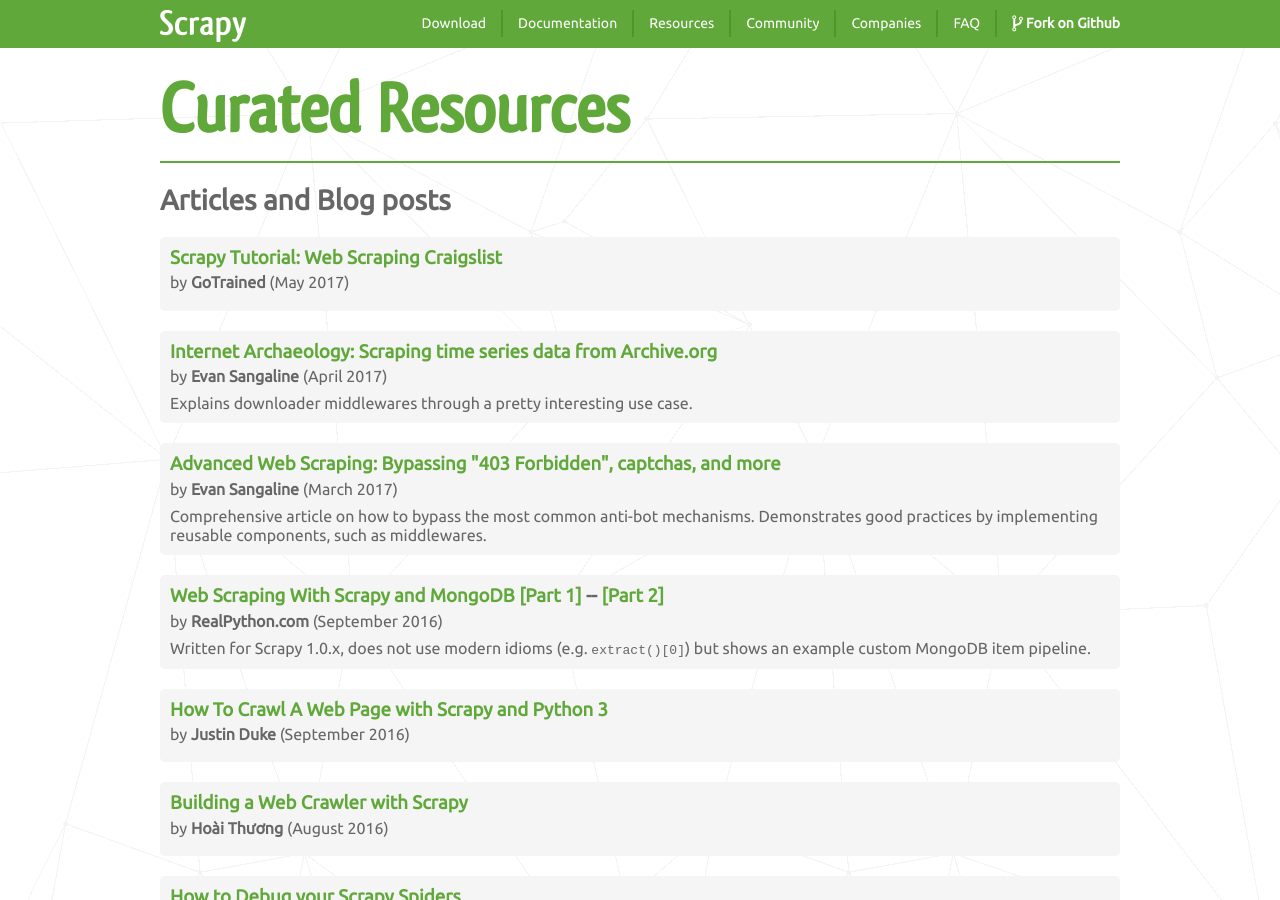
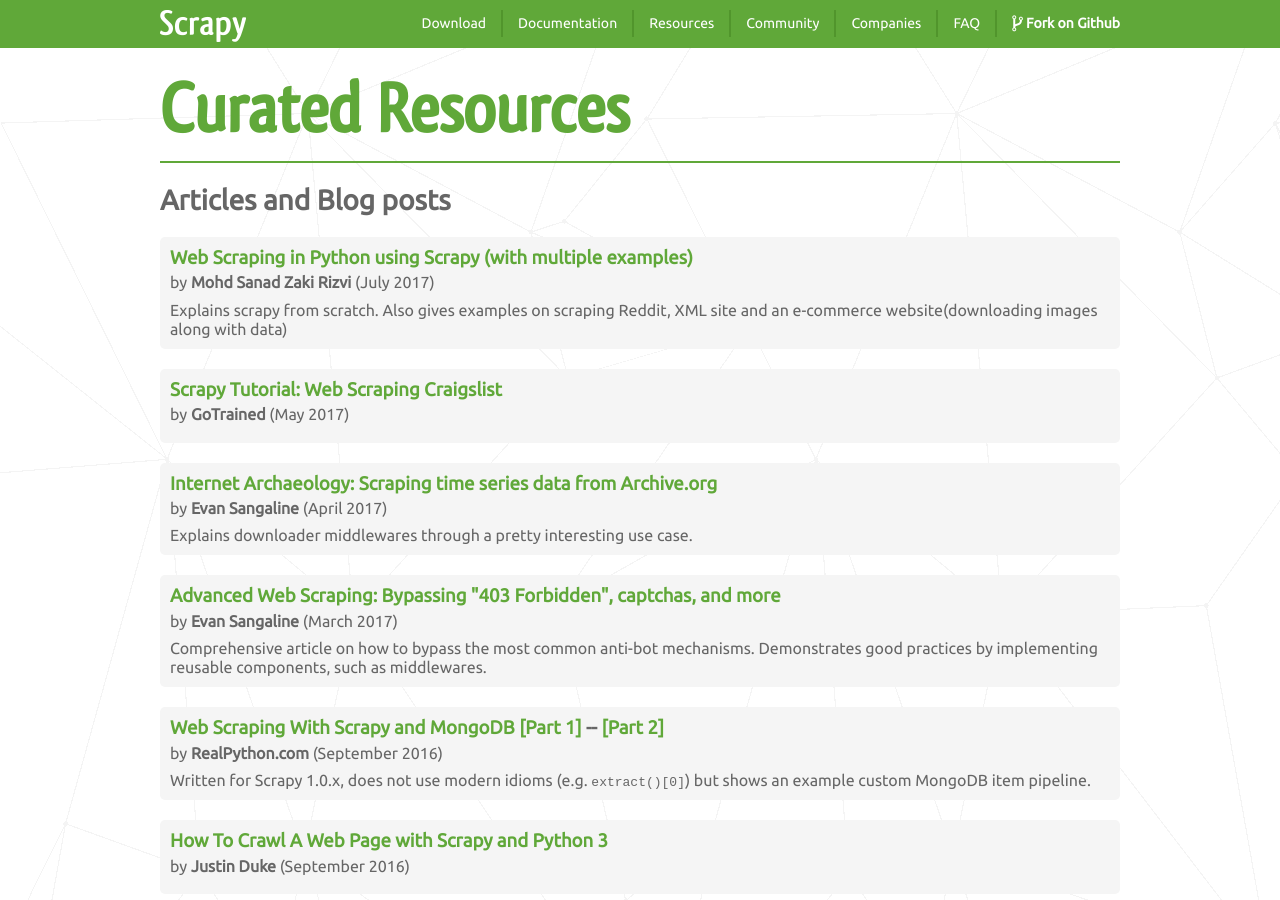
Before and after one commit to scrapy/scrapy.org, a Jekyll site: the page built from resources.html, in a window 1280 px wide and 900 px high. Built offline with Jekyll 4.4.1, drawn with Linux system fonts in a browser that asks for light colours; comment, search, counter and statistics services are not loaded.

Commit message:
Update articles.yml

```diff
--- a/_data/resources/articles.yml
+++ b/_data/resources/articles.yml
@@ -1,3 +1,9 @@
+- title: "Web Scraping in Python using Scrapy (with multiple examples)"
+  url: https://www.analyticsvidhya.com/blog/2017/07/web-scraping-in-python-using-scrapy/
+  author: Mohd Sanad Zaki Rizvi
+  date: July 2017
+  comments: |
+     Explains scrapy from scratch. Also gives examples on scraping Reddit, XML site and an e-commerce website(downloading images along with data)
 - title: "Scrapy Tutorial: Web Scraping Craigslist"
   url: http://python.gotrained.com/scrapy-tutorial-web-scraping-craigslist/
   author: GoTrained
```
